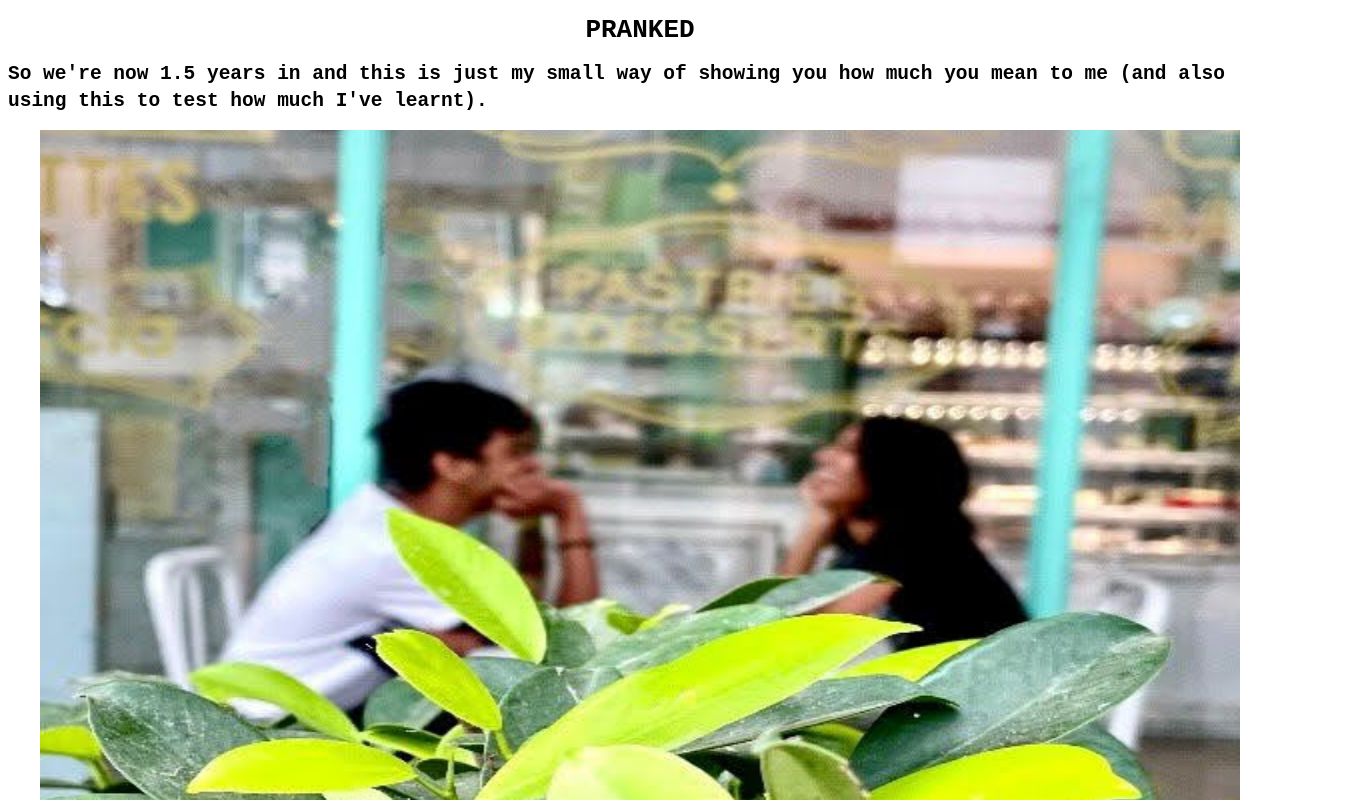
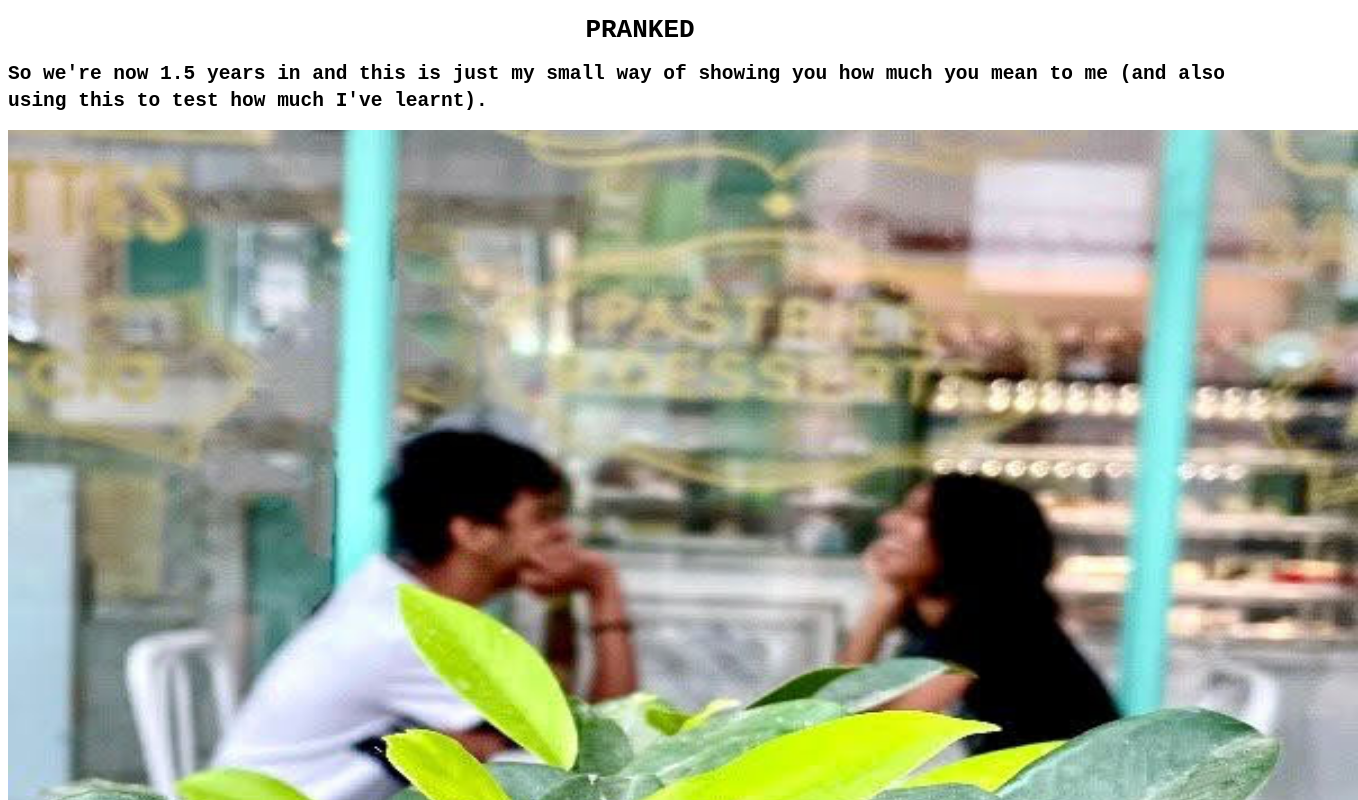
Before and after one commit to junjunsinha/junjunjun, a plain HTML site: page shamika.html in a window 1280 px wide. Shown: the top 800 px of the page, 1358 px wide, since content can reach past the window. Drawn offline with Linux system fonts and the light colour scheme.

Commit message:
Update shamika.html

```diff
--- a/shamika.html
+++ b/shamika.html
@@ -18,7 +18,7 @@
     <h2>So we're now 1.5 years in and this is just my small way of showing you how much you mean to me (and also using this
         to
         test how much I've learnt).</h2>
-        <p style="text-align:center;"><img src="/images/18months.png.jpg" height="750" width="1200"></p>
+        <p style="text-align:center;"><img src="/images/18months.png.jpg" height="900" width="1350"></p>
 
 
 
```
